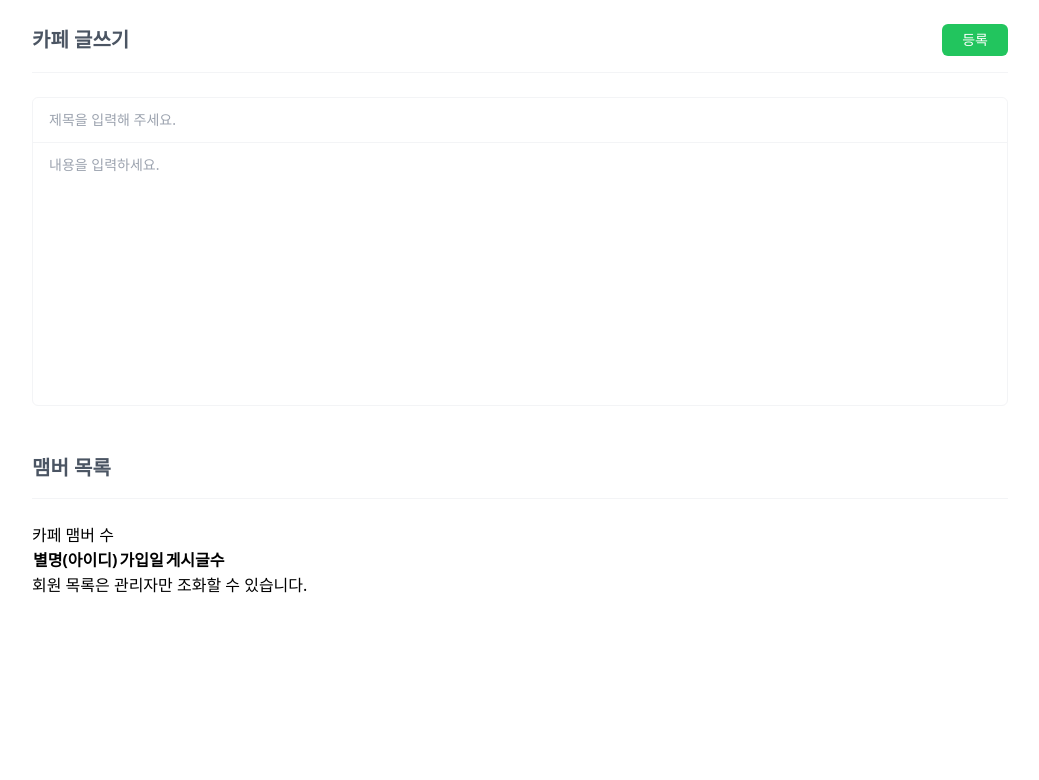
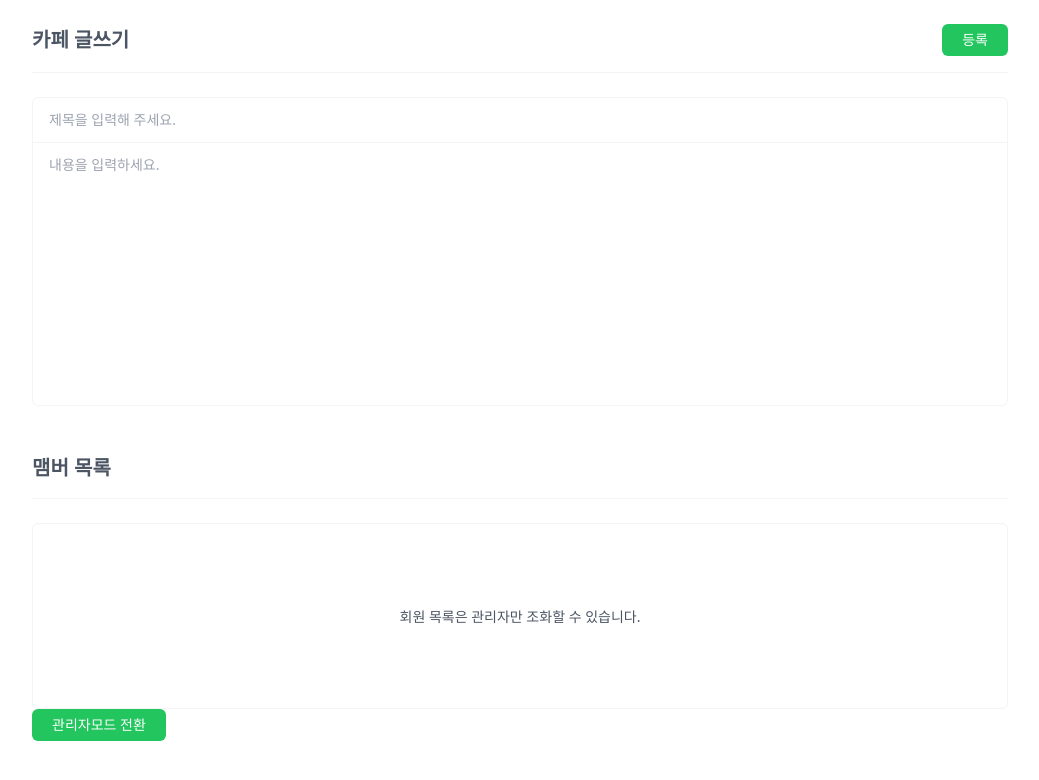
Before and after one commit to kjfcvx12/RedHat-Team-4, a React (Vite) app: page /member in a window 1280 px wide. Shown: the top 780 px of the page, without its empty margins (120-1159 px from the left). Built offline with nearby package versions, Linux system fonts and the light colour scheme.

Commit message:
add memberList

```diff
--- a/src/components/EditBoard.jsx
+++ b/src/components/EditBoard.jsx
@@ -1,13 +1,10 @@
 import React, {useState} from 'react';
 import {useEffect} from 'react';
 import {useNavigate, useParams} from "react-router-dom";
-import {useCafe} from "./CafeContextPro.jsx";
 
 const EditBoard = () => {
     //URL 주소창 내 id(미리 string->int로 형변환)
     const {id} = parseInt(useParams());
-    //CateContext로 필요한 요소 불러오기
-    const {title, setTitle, content, setContent} = useCafe();
     //input, textarea 내 값을 객체로 저장해둔 state
     const [post, setPost] = useState({title:"", content:""});
     //페이지 전환을 위한 네비게이터 객체
--- a/src/components/Member.jsx
+++ b/src/components/Member.jsx
@@ -1,12 +1,39 @@
-import React from 'react';
+import React, {useEffect} from 'react';
 import {useCafe} from "./CafeContextPro.jsx";
 
 const Member = () => {
 
     //localStorage에 있는 회원 정보 가져오기
-    const users = JSON.parse(localStorage.getItem("users")) || [];
+    // const users = JSON.parse(localStorage.getItem("users")) || [];
+    const users = [
+        {userId:"1", pw:"1111", email:"1111@naver.com"},
+        {userId:"2", pw:"2222", email:"2222@goggle.com"},
+        {userId:"3", pw:"3333", email:"3333@daum.net"}
+    ];
     //로그인 한 사용자
-    const {currentUser} = useCafe();
+    const {currentUser, setCurrentUser} = useCafe();
+    //전체 게시글(개수 카운트 위함)
+    let posts = [
+        {id:"post1", title:"first", content:"first_content", writerId:"1"},
+        {id:"post2", title:"second", content:"second_content", writerId:"2"},
+        {id:"post3", title:"third", content:"third_content", writerId:"3"},
+        {id:"post4", title:"fourth", content:"fourth_content", writerId:"3"},
+        {id:"post5", title:"fifth", content:"fifth_content", writerId:"3"},
+        {id:"post6", title:"sixth", content:"sixth_content", writerId:"3"}
+    ];
+
+
+    //mount 되었을 때 게시글 목록 가져오기
+    useEffect(() => {
+        // eslint-disable-next-line react-hooks/exhaustive-deps
+        posts = JSON.parse(localStorage.getItem("posts")) || [];
+    }, []);
+
+    //회원 목록 확인용 버튼(삭제 예정)
+    const changeUser = () => {
+        if (!currentUser) setCurrentUser({userId:"admin", pw:"admin", email:"admin@office.com"});
+        else setCurrentUser(null);
+    }
 
     return (
         <div className="max-w-5xl mx-auto px-6 py-6">
@@ -14,32 +41,41 @@ const Member = () => {
                 <h3 className="text-xl font-semibold text-gray-600">맴버 목록</h3>
             </div>
             <hr className="border-gray-100 mb-6"/>
-            <h5>카페 맴버 수</h5>
-            <table>
-                <thead>
-                <tr>
-                    <th>별명(아이디)</th>
-                    <th>가입일</th>
-                    <th>게시글수</th>
-                </tr>
-                </thead>
-            </table>
             {/*관리자로 로그인했으면*/}
-            {currentUser && currentUser.userId === "admin" && currentUser.password === "admin"
+            {currentUser && currentUser.userId === "admin" && currentUser.pw === "admin"
                 //회원 목록 보여주고
-                ? (<ul>
-                        {users.length > 0
-                            ? (users.map((user, index) => <li key={index}>{user.userId}</li>))
-                            : (<li>회원이 존재하지 않습니다.</li>)
-                        }
-                    </ul>
-                )
+                ? (users.length > 0
+                        ? (
+                            <>
+                                <div className="flex items-center gap-2 mb-3">
+                                    <h5 className="text-sm text-gray-600">카페 멤버 수</h5>
+                                    <span className="text-sm font-bold text-green-500">{users.length}</span>
+                                </div>
+                                <table className="w-full text-sm">
+                                    <thead className="bg-white border-b border-gray-100">
+                                        <tr className="text-left text-gray-600">
+                                            <th className="px-4 py-3 font-semibold">별명(아이디)</th>
+                                            <th className="px-4 py-3 font-semibold">게시글수</th>
+                                        </tr>
+                                    </thead>
+                                    <tbody className="divide-y divide-gray-100">
+                                        {users.map((user, index) =>
+                                            <tr key={index} className="text-black">
+                                                <td className="px-4 py-3">{user.userId}</td>
+                                                <td className="px-4 py-3">{posts.filter(post => post.writerId === user.userId).length}</td>
+                                            </tr>)
+                                        }
+                                    </tbody>
+                                </table>
+                            </>)
+                        : (<div className="py-10 text-center text-gray-600 border border-gray-100 rounded-md">회원이 존재하지 않습니다.</div>))
                 //아니라면 회원 목록 볼 수 없음
-                : (<div>
-                        <div>회원 목록은 관리자만 조화할 수 있습니다.</div>
+                : (<div className="py-20 text-center border border-gray-100 rounded-md">
+                    <span className="text-sm text-gray-600">회원 목록은 관리자만 조화할 수 있습니다.</span>
                     </div>
                 )
             }
+            <button onClick={changeUser} className="px-5 py-1.5 bg-green-500 hover:bg-green-500 text-white text-sm font-medium rounded-md transition-colors">관리자모드 전환</button>
         </div>
     );
 };
```
